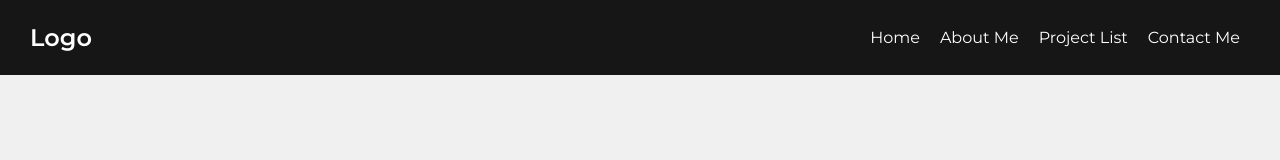
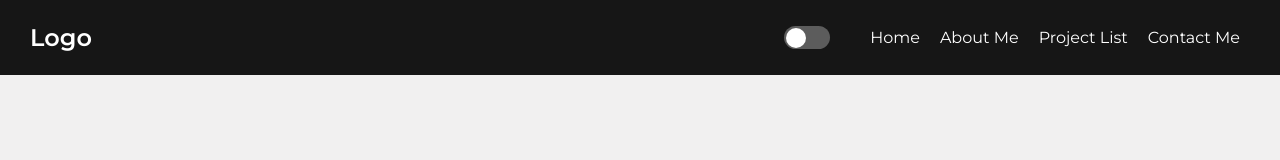
Before and after one commit to Zack1808/portofolio, a React (Create React App) app: page / in a window 1280 px wide. Shown: the top 160 px of the page. Built offline with nearby package versions, Linux system fonts and the light colour scheme.

Commit message:
Added and styled the SwitchButton component

```diff
--- a/package.json
+++ b/package.json
@@ -6,6 +6,7 @@
     "@testing-library/jest-dom": "^5.16.5",
     "@testing-library/react": "^13.4.0",
     "@testing-library/user-event": "^13.5.0",
+    "framer-motion": "^7.5.3",
     "hamburger-react": "^2.5.0",
     "react": "^18.2.0",
     "react-dom": "^18.2.0",
--- a/src/components/Navbar.js
+++ b/src/components/Navbar.js
@@ -1,6 +1,9 @@
 import React, { useState } from 'react'
 import { Link } from 'react-router-dom';
 import { Divide as Hamburger } from 'hamburger-react'
+
+// Importing the costume made components
+import SwitchButton from './SwitchButton';
 
 // Importing the style file
 import '../css/Navbar.css';
@@ -9,18 +12,19 @@ import '../css/Navbar.css';
 const Navbar = ({ urls }) => {
 
     const [toggle, setToggle] = useState(false)
-    let n = .2;
+    let n = .1;
 
     return (
         <nav className='navbar'>
             <Link to="/"  className="logo" onClick={() => setToggle(false)}><h2>Logo</h2></Link>
             <div className="navbar-container">
+                <SwitchButton />
                 <div className="navbar-hamburger">
-                    <Hamburger color="white" toggle={setToggle} toggled={toggle} duration={.8} easing="ease-in-out" rounded/>
+                    <Hamburger color="white" toggle={setToggle} toggled={toggle} duration={.5} easing="ease-in-out" rounded/>
                 </div>
                 <div className={toggle ? "navbar-link-list-active navbar-link-list" : "navbar-link-list"}>
                 {urls.map(url => {
-                    n += .17
+                    n += .1
                     return <Link to={url.link} key={url.title} className="navbar-link" style={{ transition: toggle && `opacity .5s ${n}s`}} onClick={() => setToggle(false)}>{url.title}</Link>
                 })}
                 </div>
--- /dev/null
+++ b/src/components/SwitchButton.js
@@ -0,0 +1,26 @@
+import React, { useState } from 'react'
+import { motion } from 'framer-motion'
+
+// Importing the style file
+import '../css/SwitchButton.css'
+
+// Creating the handle motion options
+const spring = {
+    type: "spring",
+    stiffness: 400,
+    damping: 50
+}
+
+// Creating the SwitchButton component
+const SwitchButton = () => {
+
+    const [toggle, setToggle] = useState(false);
+
+    return (
+        <div className='switch' data-toggle={toggle} onClick={() => setToggle(!toggle)}>
+            <motion.div className='handle' layout transition={spring} />
+        </div>
+    )
+}
+
+export default SwitchButton
--- a/src/css/Navbar.css
+++ b/src/css/Navbar.css
@@ -59,7 +59,7 @@
         transform: scale(1, 0);
         transform-origin: top;
         background-color: rgba(22, 22, 22, .95);
-        transition: all .7s ease-in-out;
+        transition: all .35s ease-in-out;
     }
 
     .navbar-link-list-active{
--- /dev/null
+++ b/src/css/SwitchButton.css
@@ -0,0 +1,23 @@
+.switch {
+    width: 46px;
+    height: 23px;
+    background-color: rgba(255, 255, 255, .3);
+    display: flex;
+    justify-content: flex-start;
+    align-items: center;
+    border-radius: 50px;
+    margin-right: 30px;
+    padding:2px;
+    cursor: pointer;
+}
+
+.switch[data-toggle="true"] {
+    justify-content: flex-end;
+}
+
+.handle {
+    width: 20px;
+    height: 20px;
+    background-color: #fff;
+    border-radius: 50%;
+}
```
Also changed, not shown: 1 other file (tests, documents, lock files or other folders).
